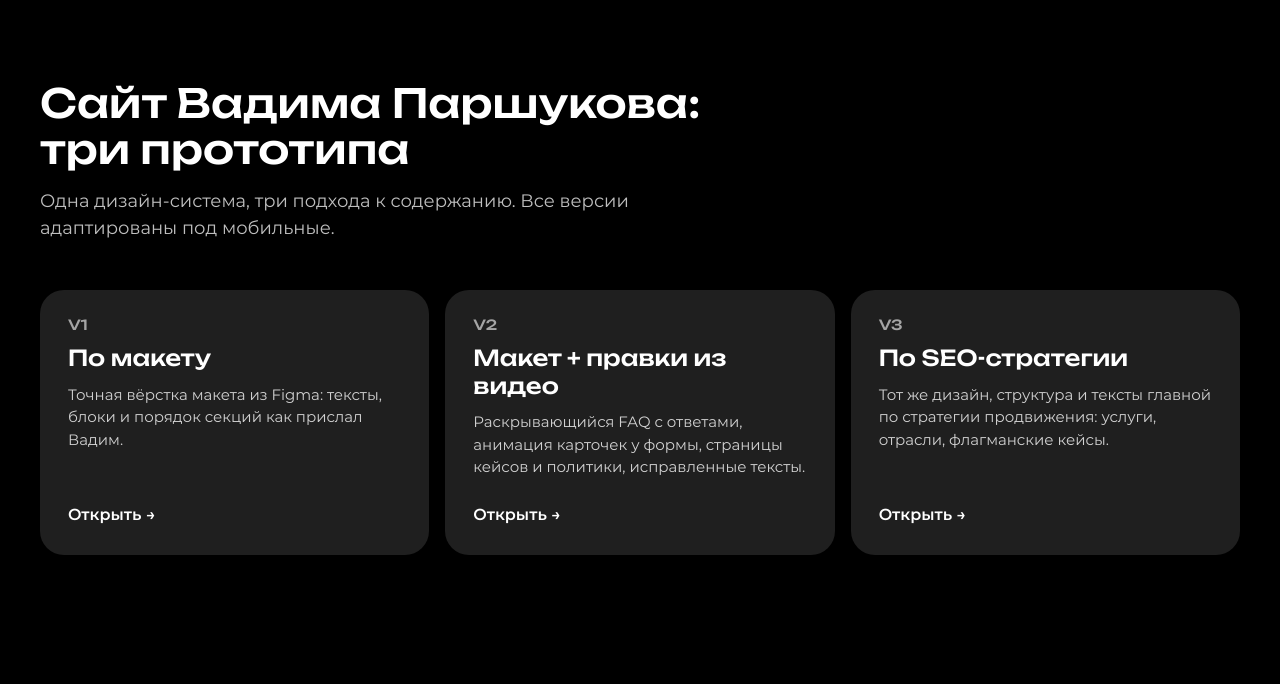
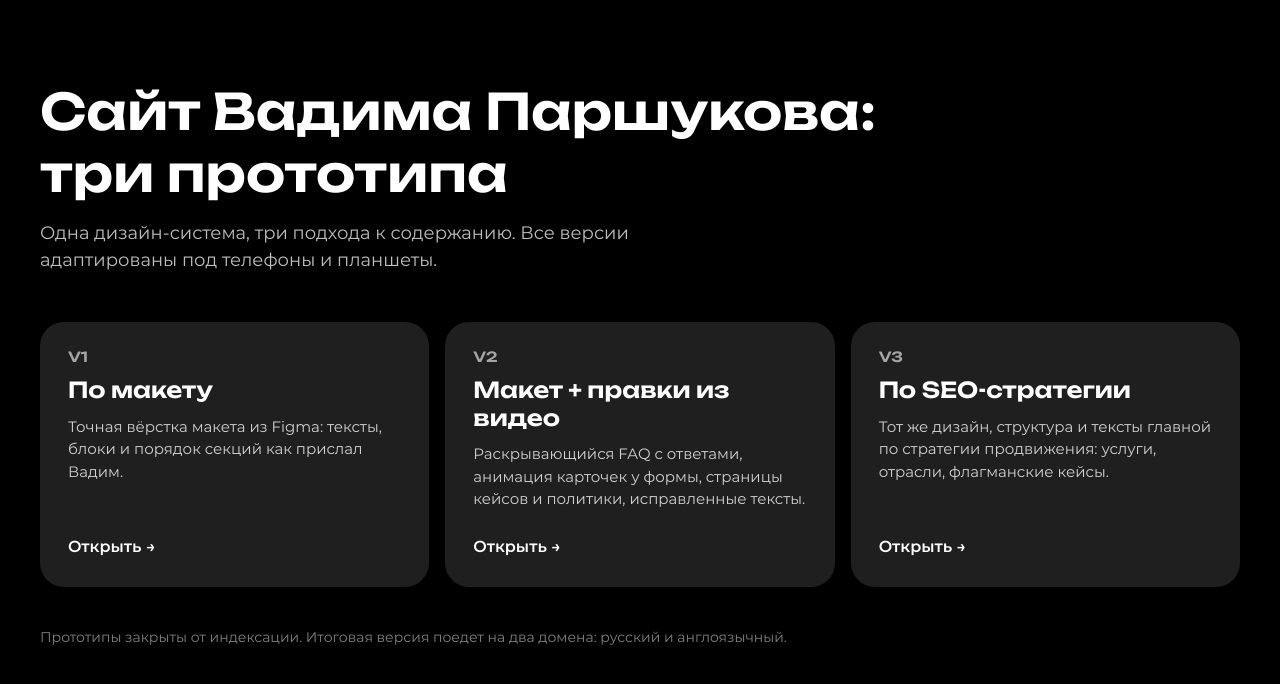
Before and after one commit to takedown-desing/parshukov-site, a plain HTML site: page index.html in a window 1280 px wide. Drawn offline with Linux system fonts and the light colour scheme.

Commit message:
Хаб с тремя прототипами, noindex на всех страницах
Co-Authored-By: Claude Opus 5.5 <noreply@anthropic.com>

```diff
--- a/index.html
+++ b/index.html
@@ -5,49 +5,51 @@
   <meta name="viewport" content="width=device-width, initial-scale=1">
   <meta name="robots" content="noindex">
   <link rel="icon" href="favicon.svg" type="image/svg+xml">
-  <title>Сайт Вадима Паршукова · три прототипа</title>
+  <title>Сайт Вадима Паршукова: три прототипа</title>
   <link rel="stylesheet" href="shared/fonts/fonts.css">
   <link rel="stylesheet" href="shared/css/site.css">
   <style>
     .chooser { min-height: 100vh; padding: 80px 0; background: var(--black); color: var(--white); }
-    .chooser__title { font: 500 40px/1.15 var(--font-head); }
+    .chooser__title { font: 600 50px/62px var(--font-head); }
     .chooser__lead { margin-top: 16px; max-width: 640px; color: rgba(255,255,255,.75); font-size: 18px; }
     .chooser__grid { display: grid; grid-template-columns: repeat(3, 1fr); gap: 16px; margin-top: 48px; }
     .chooser__card { display: flex; flex-direction: column; gap: 12px; padding: 28px; border-radius: 24px; background: var(--graphite); transition: background .2s; }
     .chooser__card:hover { background: var(--blue); }
-    .chooser__num { font: 500 14px/1 var(--font-head); color: rgba(255,255,255,.6); }
-    .chooser__name { font: 500 22px/1.25 var(--font-head); }
+    .chooser__num { font: 600 14px/1 var(--font-head); color: rgba(255,255,255,.6); }
+    .chooser__name { font: 600 22px/1.25 var(--font-head); }
     .chooser__card p { color: rgba(255,255,255,.8); font-size: 15px; line-height: 1.5; }
     .chooser__go { margin-top: auto; padding-top: 12px; font-weight: 600; }
+    .chooser__note { margin-top: 40px; color: rgba(255,255,255,.5); font-size: 14px; }
     @media (max-width: 900px) { .chooser__grid { grid-template-columns: 1fr; } }
-    @media (max-width: 640px) { .chooser { padding: 48px 0; } .chooser__title { font-size: 26px; } .chooser__lead { font-size: 16px; } }
+    @media (max-width: 640px) { .chooser { padding: 48px 0; } .chooser__title { font-size: 28px; line-height: 1.2; } .chooser__lead { font-size: 16px; } }
   </style>
 </head>
 <body>
   <main class="chooser">
     <div class="container">
       <h1 class="chooser__title">Сайт Вадима Паршукова:<br>три прототипа</h1>
-      <p class="chooser__lead">Одна дизайн-система, три подхода к содержанию. Все версии адаптированы под мобильные.</p>
+      <p class="chooser__lead">Одна дизайн-система, три подхода к содержанию. Все версии адаптированы под телефоны и планшеты.</p>
       <div class="chooser__grid">
         <a class="chooser__card" href="v1/index.html">
           <span class="chooser__num">V1</span>
           <span class="chooser__name">По макету</span>
           <p>Точная вёрстка макета из Figma: тексты, блоки и порядок секций как прислал Вадим.</p>
-          <span class="chooser__go">Открыть →</span>
+          <span class="chooser__go">Открыть&nbsp;→</span>
         </a>
         <a class="chooser__card" href="v2/index.html">
           <span class="chooser__num">V2</span>
           <span class="chooser__name">Макет + правки из видео</span>
           <p>Раскрывающийся FAQ с ответами, анимация карточек у формы, страницы кейсов и политики, исправленные тексты.</p>
-          <span class="chooser__go">Открыть →</span>
+          <span class="chooser__go">Открыть&nbsp;→</span>
         </a>
         <a class="chooser__card" href="v3/index.html">
           <span class="chooser__num">V3</span>
           <span class="chooser__name">По SEO-стратегии</span>
           <p>Тот же дизайн, структура и тексты главной по стратегии продвижения: услуги, отрасли, флагманские кейсы.</p>
-          <span class="chooser__go">Открыть →</span>
+          <span class="chooser__go">Открыть&nbsp;→</span>
         </a>
       </div>
+      <p class="chooser__note">Прототипы закрыты от индексации. Итоговая версия поедет на два домена: русский и англоязычный.</p>
     </div>
   </main>
 </body>
```
Also changed, not shown: v1/index.html (+1 -0 lines), v2/cases.html (+1 -0 lines), v2/index.html (+1 -0 lines), v2/privacy.html (+1 -0 lines), v3/index.html (+1 -0 lines), v3/privacy.html (+1 -0 lines).
